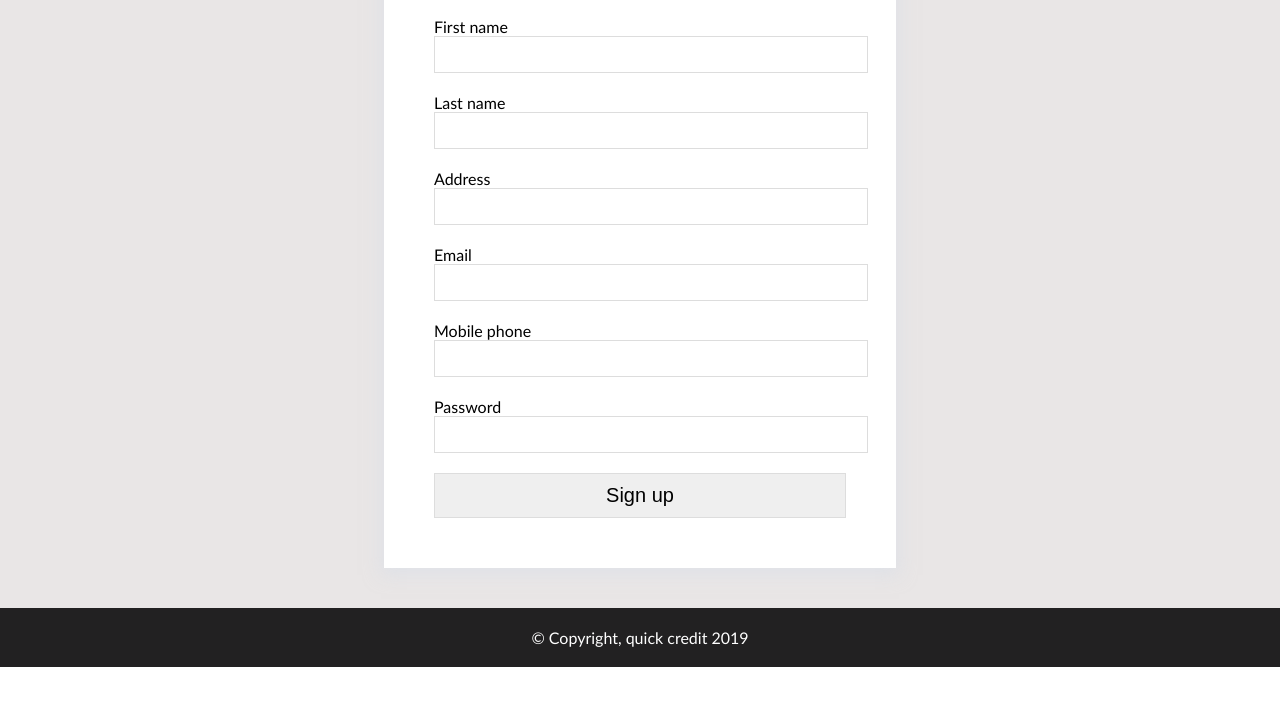
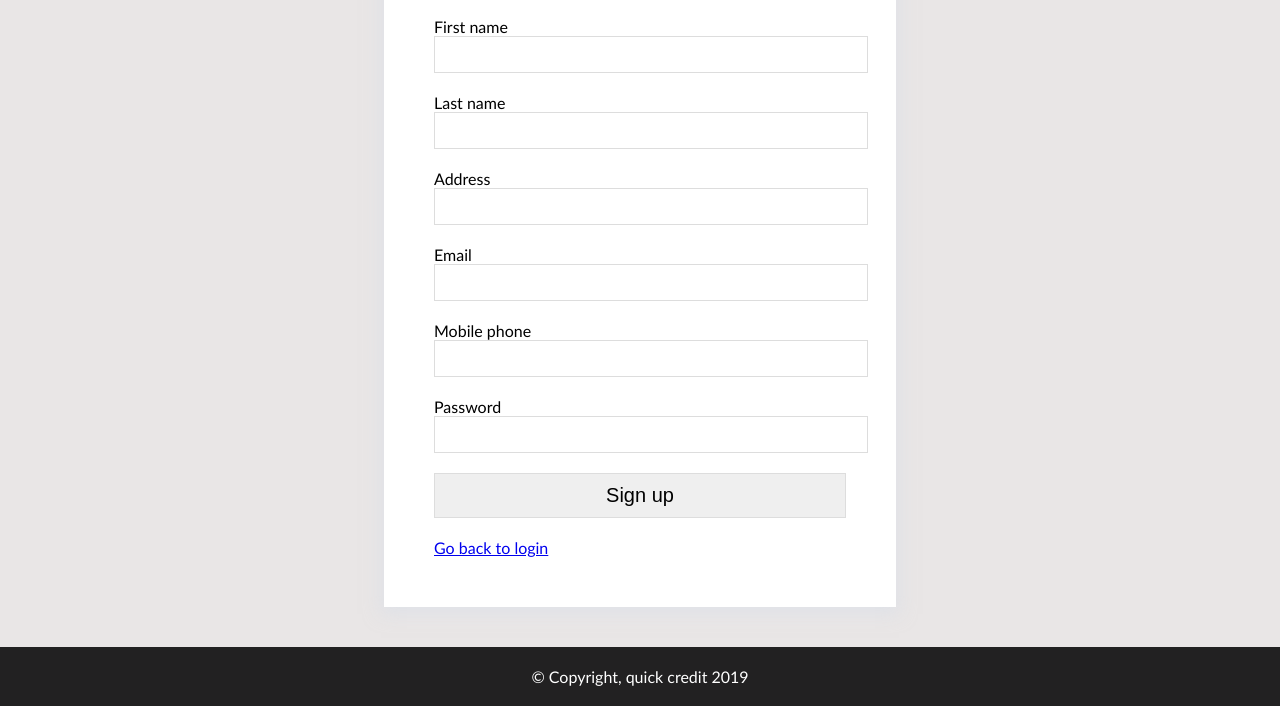
Before and after one commit to pngabo/Quick-credit, a plain HTML site: page UI/html/register.html in a window 1280 px wide. Shown: the part 214-920 px from the top of the page. Before the commit the page ends 881 px from the top, so only its background shows below. Drawn offline with Linux system fonts and the light colour scheme; files whose address does not match are found by name.

Commit message:
[bug-refctor-thepages]

```diff
--- a/UI/html/register.html
+++ b/UI/html/register.html
@@ -66,6 +66,9 @@
                 <div class="form-input">
                     <input type="submit" id="submit" value="Sign up">
                 </div>
+                <div class="form-input">
+                    <p><a href="login.html">Go back to login</a></p>
+                </div>
             </form>
         </div>
 
```
